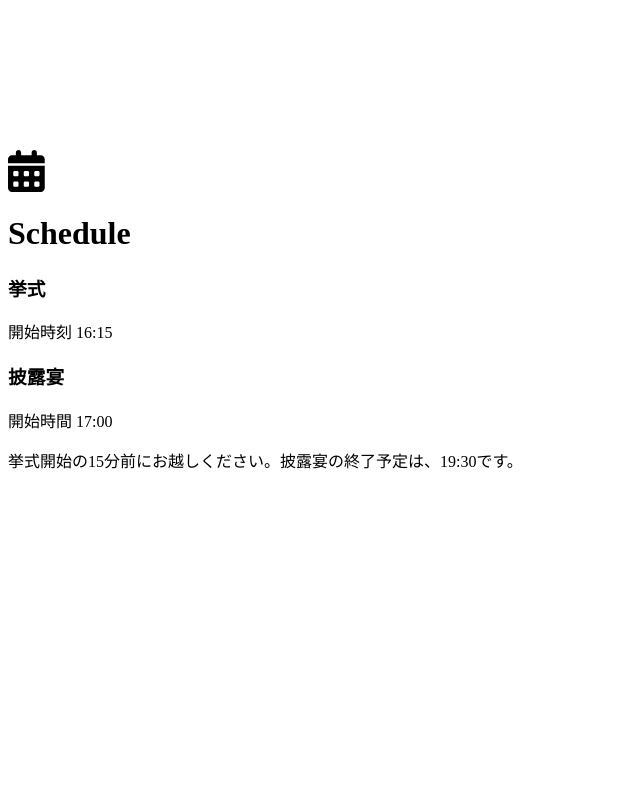
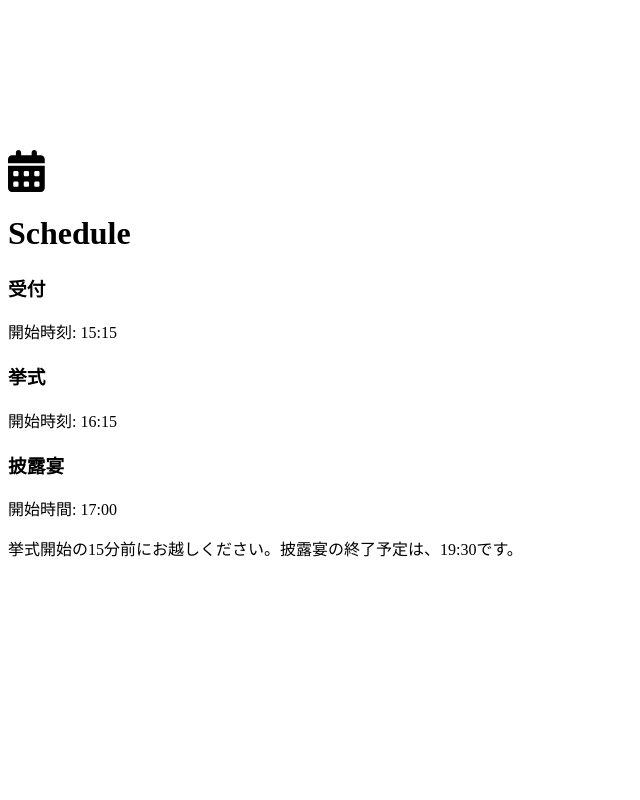
Before and after one commit to Hiroki-kt/kata-wedding, a Next.js app: page /EventsInfo in a window 1280 px wide. Shown: the top 800 px of the page, without its empty margins (0-640 px from the left). Built offline with nearby package versions, Linux system fonts and the light colour scheme.

Commit message:
fix text and little design

```diff
--- a/pages/EventsInfo.tsx
+++ b/pages/EventsInfo.tsx
@@ -14,16 +14,26 @@ const EventsInfo = () => {
             {/* Contents1 */}
             <SubSectionTitle icon="faCalendarDays" name="Schedule" />
             <ScrollAnimation animateIn="fadeIn" animateOnce={true}>
-              <div className="mt-3 flex flex-col">
+              <div className="mt-5 flex flex-col gap-y-3">
                 {/*  */}
                 <div className="w-full text-center">
+                  <h3 className="text-2xl">受付</h3>
+                  <p className="text-xl">
+                    開始時刻: <span className="text-purple-500">15:15</span>
+                  </p>
+                </div>
+                <div className="w-full text-center">
                   <h3 className="text-2xl">挙式</h3>
-                  <p>開始時刻 16:15</p>
+                  <p className="text-xl">
+                    開始時刻: <span className="text-purple-500">16:15</span>
+                  </p>
                 </div>
                 {/*  */}
                 <div className="w-full text-center">
                   <h3 className="text-2xl">披露宴</h3>
-                  <p>開始時間 17:00</p>
+                  <p className="text-xl">
+                    開始時間: <span className="text-purple-500">17:00</span>
+                  </p>
                 </div>
               </div>
             </ScrollAnimation>
--- a/public/data.json
+++ b/public/data.json
@@ -13,7 +13,7 @@
       "Country": "熊本県宇城市",
       "BradType": "O型",
       "Myboom": "スマホの麻雀ゲーム",
-      "Comment": "皆さんに楽しんでいただけるように、準備を頑張っています。皆さんとお会いできるのを楽しみにしています！",
+      "Comment": "日毎お世話になっている皆さんとお会いできるのを楽しみにしています。当日は沢山語らいましょう。",
       "Img": "/nao-1.png"
     }
   }
```
